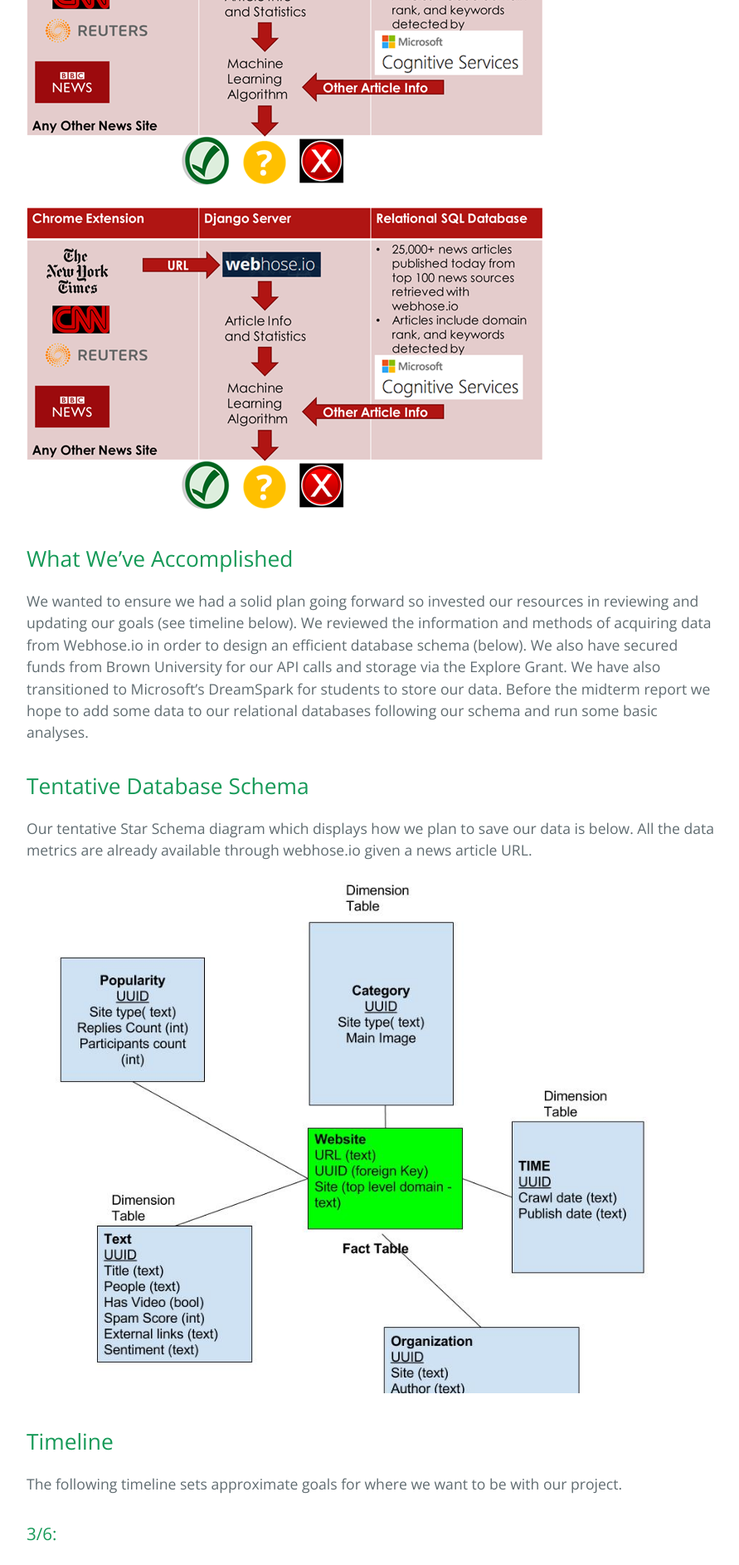
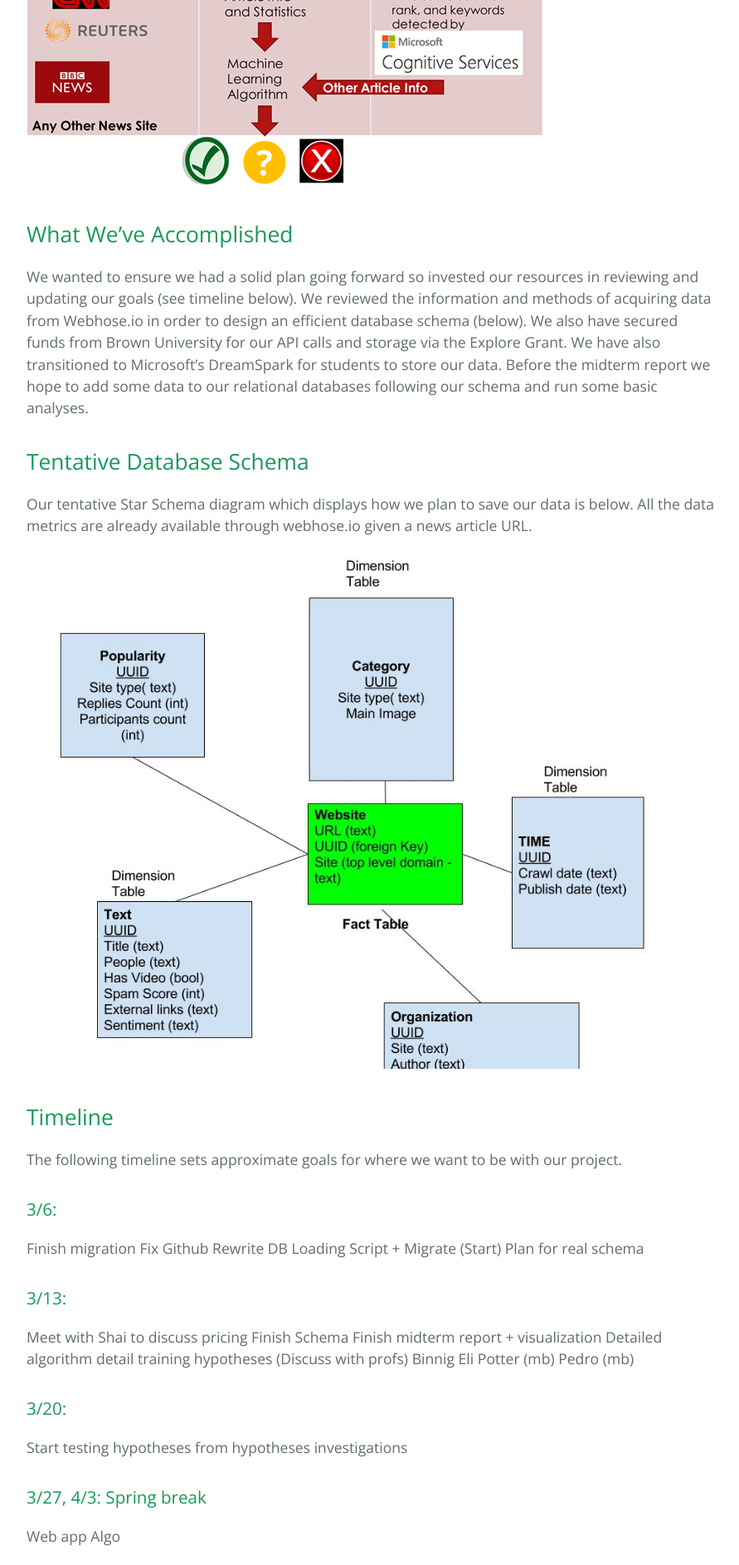
Before and after one commit to verifynews/verifynews, a Jekyll site: the page built from _posts/2017-03-08-01_blog.markdown, in a window 1280 px wide. Shown: the part 796-2682 px from the top of the page at 83% size, without its empty margins (192-1083 px from the left). Built offline with Jekyll 4.4.1, drawn with Linux system fonts in a browser that asks for light colours.

Commit message:
Update 2017-03-08-01_blog.markdown

```diff
--- a/_posts/2017-03-08-01_blog.markdown
+++ b/_posts/2017-03-08-01_blog.markdown
@@ -10,7 +10,6 @@ categories: main
 
 The end goal for our project is designing an algorithm for accurately verifying the authenticity of a news article at a given URL. User’s will be able to employ this algorithm through a chrome extension and web app. A figure outlining our current proposed approach is below.
 
-![News Verification Data Flow]({{ site.url }}/assets/dataflow.png)
 
 
 ![News Verification Data Flow]({{ site.url }}/verifynews/assets/dataflow.png)
```
